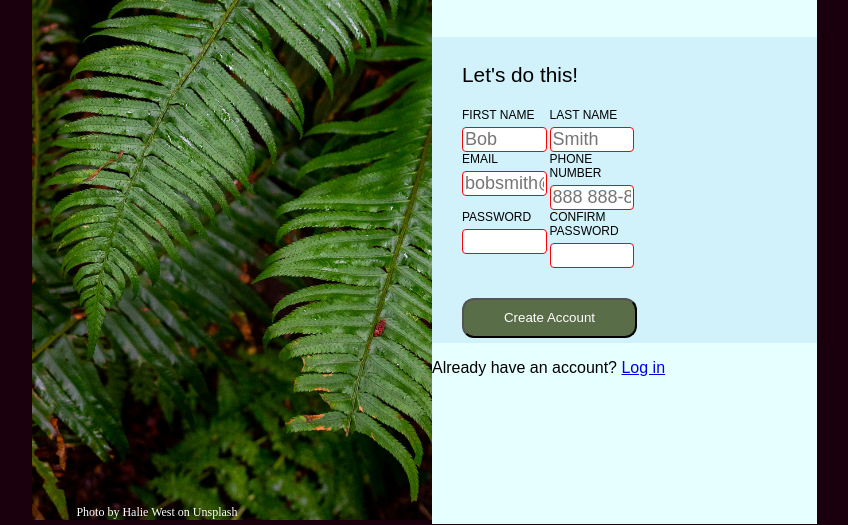
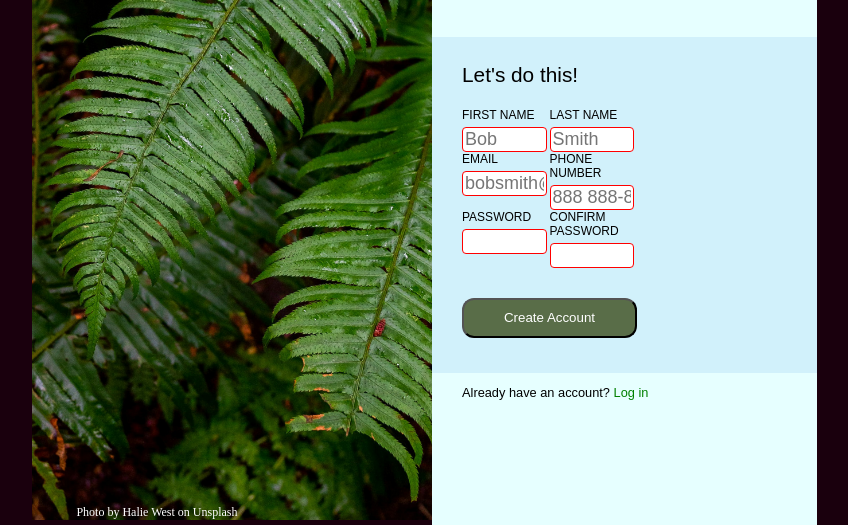
Before and after one commit to JulianFong1725/SignUpForm, a plain HTML site: page index.html in a window 1280 px wide. Shown: the part 280-805 px from the top of the page, without its empty margins (218-1066 px from the left). Drawn offline with Linux system fonts and the light colour scheme.

Commit message:
Formatted the link to login page
Added the margins to login text and changed the font. Also set color of the link to green always and to pink when hovered. Currently leads to dead page, needs to be updated

```diff
--- a/index.html
+++ b/index.html
@@ -59,7 +59,7 @@
 					</form>
 				</div>
 
-				<p class="login">Already have an account? <a href="./pages/login.html">Log in</a></p>
+				<p class="login">Already have an account? <a href="https://www.youtube.com/">Log in</a></p>
 			</div>
 		</div>
 </div>
--- a/styles.css
+++ b/styles.css
@@ -2,6 +2,7 @@
 body {
 	background-color: rgb(26, 0, 13);
 	margin: 0 250px;
+	overflow: hidden;
 }
 
 #container {
@@ -105,7 +106,7 @@ body {
 
 .signup .button-container {
 	flex: 0 0 100%;
-	margin-top: 30px;
+	margin: 30px 0;
 
 }
 
@@ -116,3 +117,17 @@ body {
 	height: 40px;
 	color: white;
 }
+
+.login {
+	padding-left: 30px;
+	font-size: 0.8em;
+}
+
+.login a:link, .login a:visited {
+	color: green;
+	text-decoration: none;
+}
+
+.login a:hover {
+	color: hotpink;
+}
```
